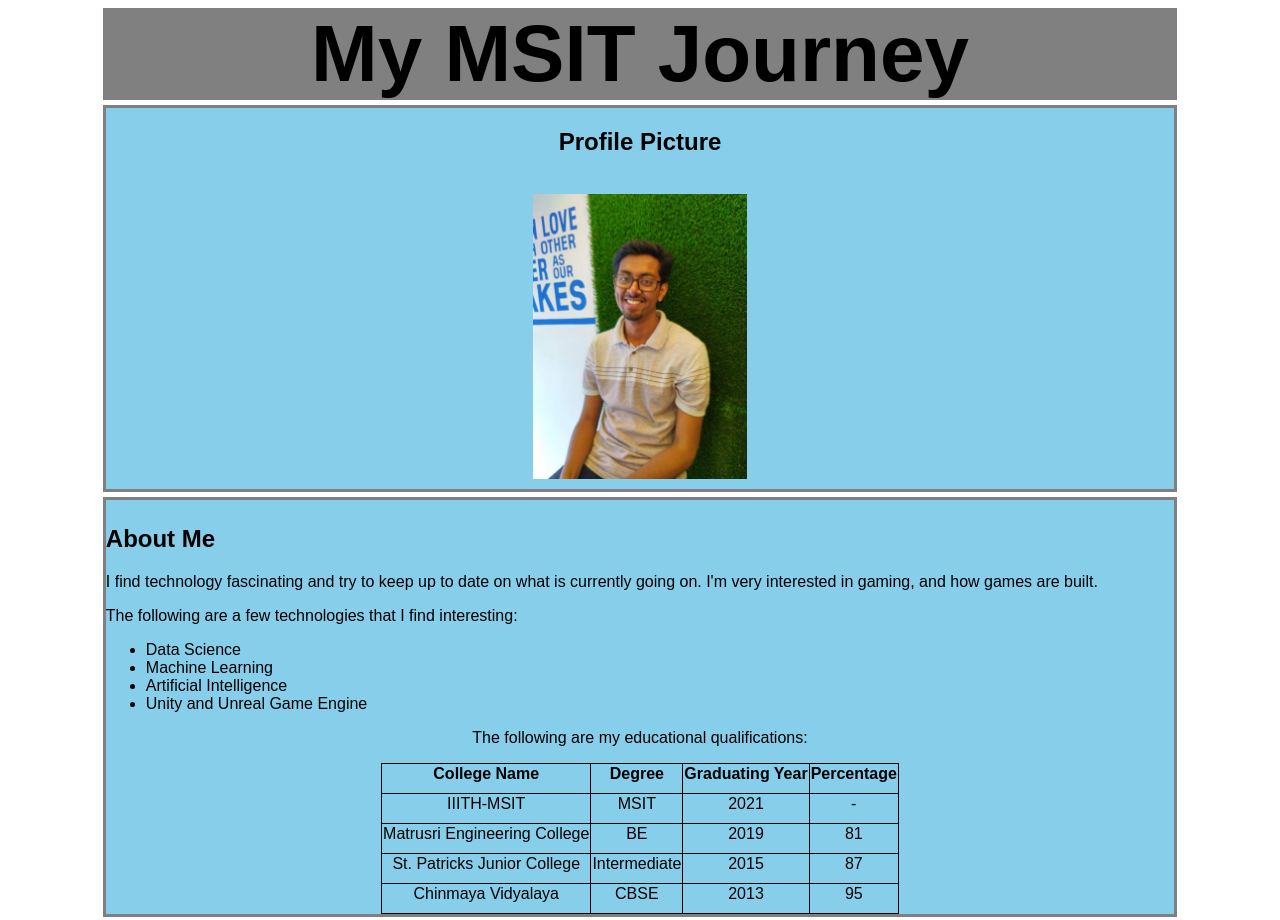
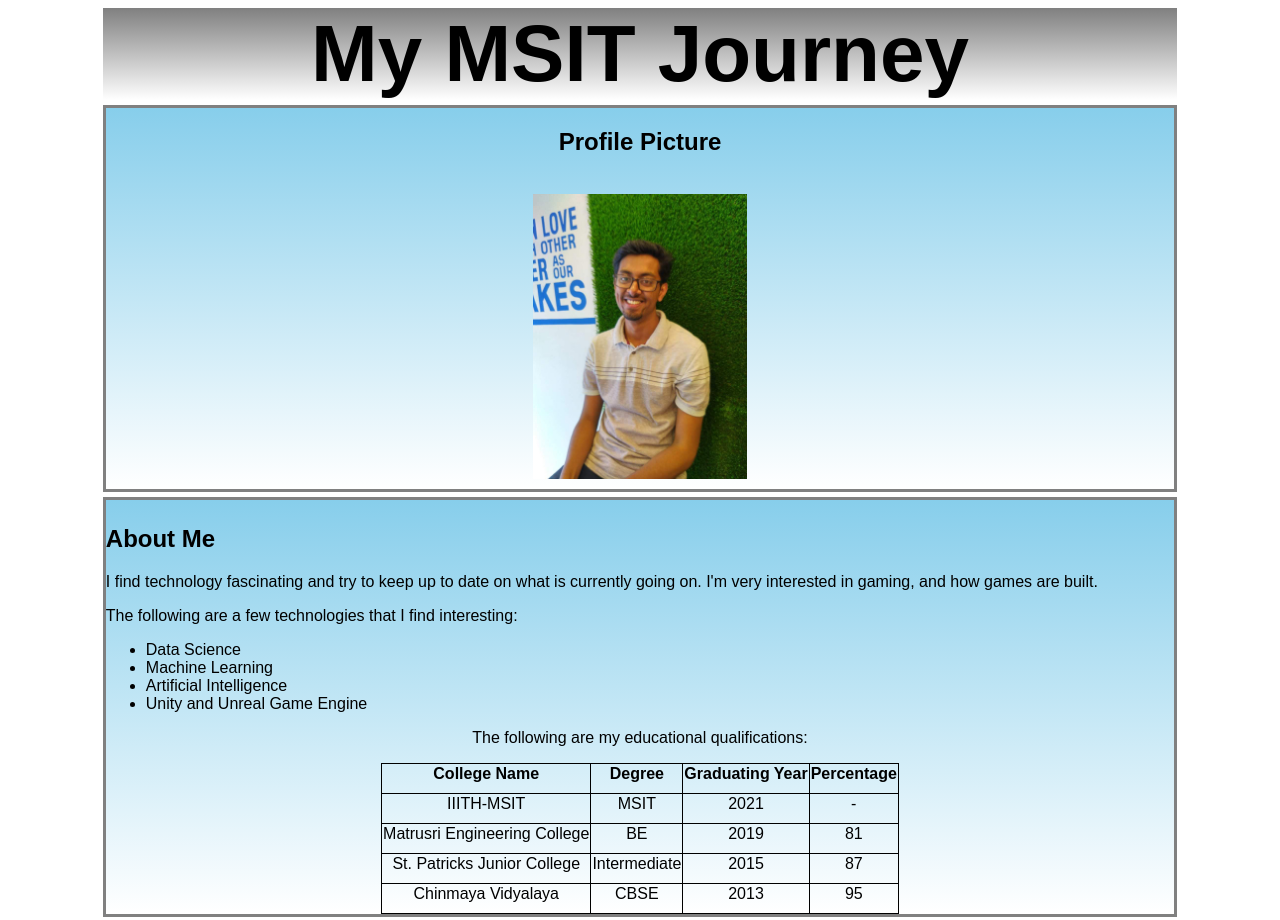
Before and after one commit to sourabh-swargam/Software_App_Development_2019501028, a plain HTML site: page Day 3/HTML/site.html in a window 1280 px wide. Shown: the top 920 px of the page. Drawn offline with Linux system fonts and the light colour scheme.

Commit message:
final edits

```diff
--- a/Day 3/CSS/style.css
+++ b/Day 3/CSS/style.css
@@ -3,8 +3,8 @@ header
 	color:black;
 	font-size:80px;
 	font-weight: bolder;
-	background-color:grey;
-	/*background-image:linear-gradient(purple,violet,red,orange,white);*/
+	/*background-color:grey;*/
+	background-image:linear-gradient(grey, white);
 }
 
 body
@@ -26,13 +26,16 @@ body
 }
 
 .box-1{
-	background-color:skyblue;
+	/*background-color:skyblue;*/
+	background-image:linear-gradient(blue, skyblue);
 	color:black;
 }
 
 .image{
 	text-align: center;
-	background-color:skyblue;
+	/*background-color:skyblue;*/
+	background-image:linear-gradient(skyblue, white);
+
 	/*background: rgba(55,212,240,1);*/
 	margin-top:5px;
 	border: 3px solid grey;
@@ -42,7 +45,9 @@ body
 .template{
 	padding-top: 5px;
 	text-align: justify;
-	background-color:skyblue;
+	/*background-color:skyblue;*/
+	background-image:linear-gradient(skyblue, white);
+
 	margin-top:5px;
 	border: 3px solid grey;
 	align-items: center;
@@ -59,7 +64,9 @@ table, th, td {
 	padding: 5px 5px;
 	margin:8px;
 	text-align: justify;
-	background-color:skyblue;
+	/*background-color:skyblue;*/
+	background-image:linear-gradient(skyblue, white);
+
 	margin-top:5px;
 	border: 3px solid grey;
 	align-items: center;
```
